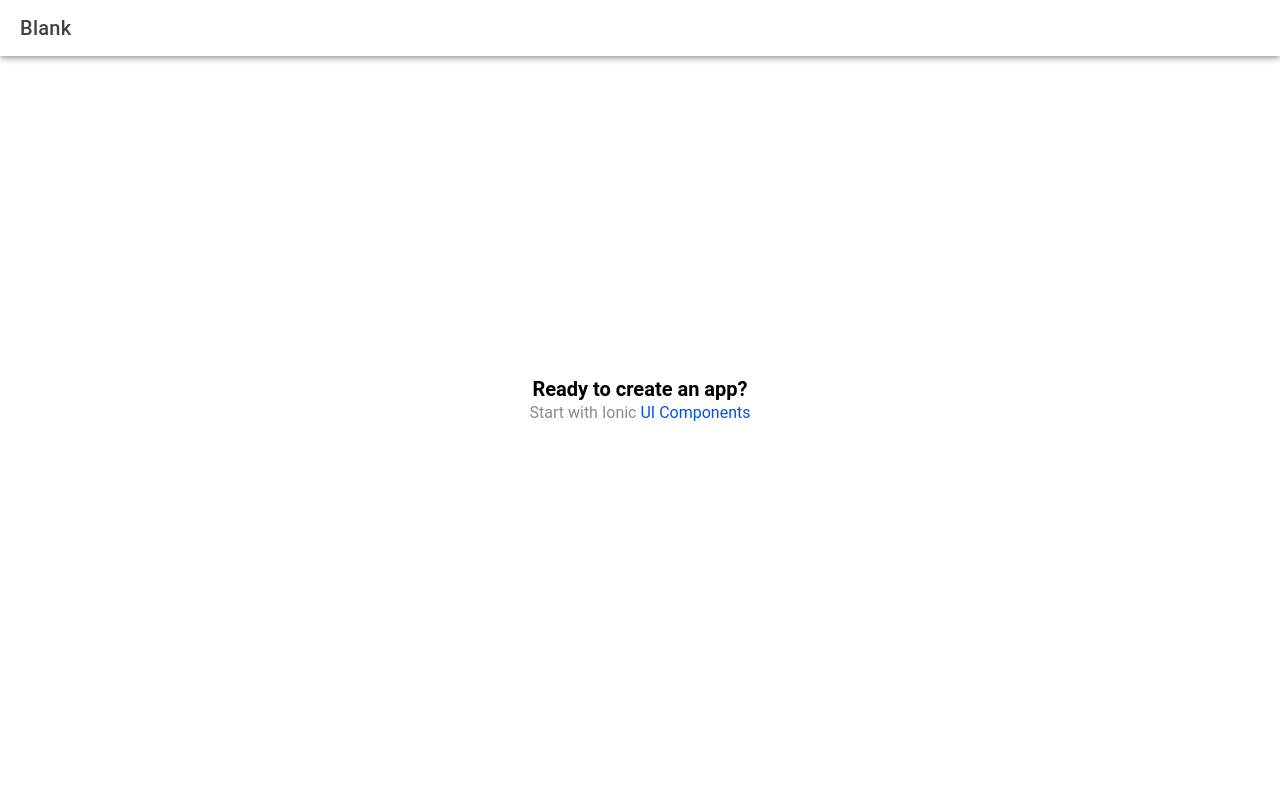
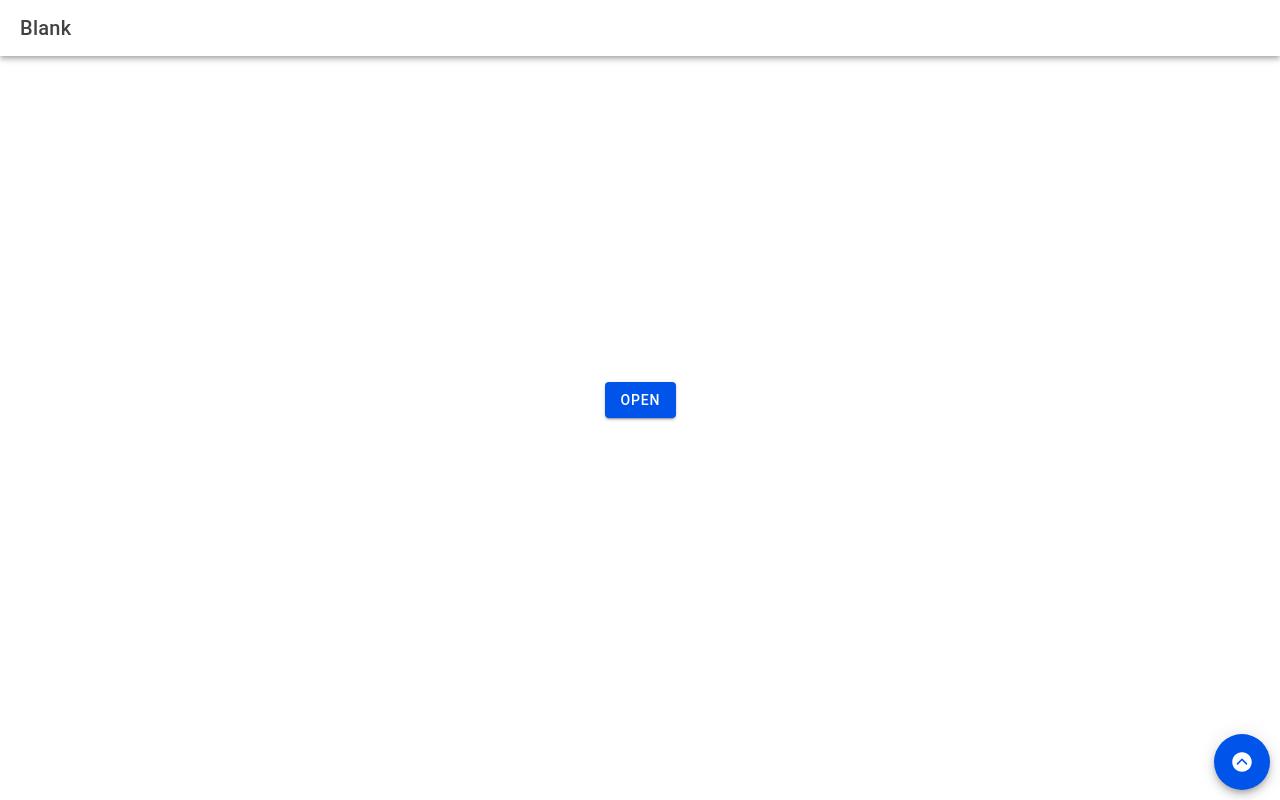
Before and after one commit to ErickJamesRubin/it35b-mobile, a React (Vite) app: page /home in a window 1280 px wide. Built offline with nearby package versions, Linux system fonts and the light colour scheme.

Commit message:
Added fab button

```diff
--- a/src/components/ExploreContainer.tsx
+++ b/src/components/ExploreContainer.tsx
@@ -1,3 +1,4 @@
+import { IonButton, IonActionSheet } from '@ionic/react';
 import './ExploreContainer.css';
 
 interface ContainerProps { }
@@ -5,8 +6,33 @@ interface ContainerProps { }
 const ExploreContainer: React.FC<ContainerProps> = () => {
   return (
     <div id="container">
-      <strong>Ready to create an app?</strong>
-      <p>Start with Ionic <a target="_blank" rel="noopener noreferrer" href="https://ionicframework.com/docs/components">UI Components</a></p>
+      <IonButton id="open-action-sheet">Open</IonButton>
+      <IonActionSheet
+        trigger="open-action-sheet"
+        header="Actions"
+        buttons={[
+          {
+            text: 'Delete',
+            role: 'destructive',
+            data: {
+              action: 'delete',
+            },
+          },
+          {
+            text: 'Share',
+            data: {
+              action: 'share',
+            },
+          },
+          {
+            text: 'Cancel',
+            role: 'cancel',
+            data: {
+              action: 'cancel',
+            },
+          },
+        ]}
+      ></IonActionSheet>
     </div>
   );
 };
--- /dev/null
+++ b/src/components/FabButton.tsx
@@ -0,0 +1,32 @@
+import {IonFab, IonFabButton, IonFabList, IonIcon } from '@ionic/react';
+import {
+  chevronUpCircle,
+  colorPalette,
+  document,
+  globe,
+} from 'ionicons/icons';
+
+interface ContainerProps { }
+
+const FabButton: React.FC<ContainerProps> = () => {
+  return (
+    <IonFab slot="fixed" vertical="bottom" horizontal="end">
+          <IonFabButton>
+            <IonIcon icon={chevronUpCircle}></IonIcon>
+          </IonFabButton>
+          <IonFabList side="top">
+            <IonFabButton>
+              <IonIcon icon={document}></IonIcon>
+            </IonFabButton>
+            <IonFabButton>
+              <IonIcon icon={colorPalette}></IonIcon>
+            </IonFabButton>
+            <IonFabButton>
+              <IonIcon icon={globe}></IonIcon>
+            </IonFabButton>
+          </IonFabList>
+        </IonFab>
+  );
+};
+
+export default FabButton;
--- a/src/pages/Home.tsx
+++ b/src/pages/Home.tsx
@@ -1,6 +1,7 @@
 import { IonContent, IonHeader, IonPage, IonTitle, IonToolbar } from '@ionic/react';
 import ExploreContainer from '../components/ExploreContainer';
 import './Home.css';
+import FabButton from '../components/FabButton';
 
 const Home: React.FC = () => {
   return (
@@ -17,6 +18,8 @@ const Home: React.FC = () => {
           </IonToolbar>
         </IonHeader>
         <ExploreContainer />
+        <FabButton />
+
       </IonContent>
     </IonPage>
   );
```
